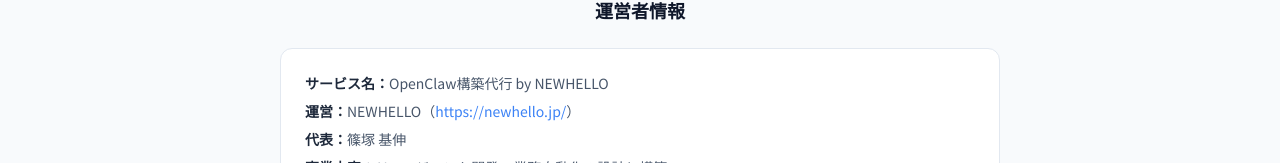
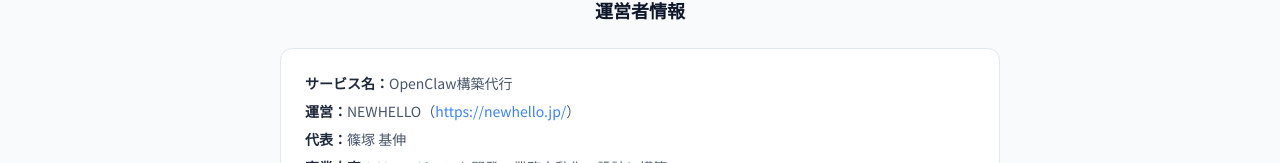
Before and after one commit to sntkmtnb/aimoneyguide, a Next.js app: page /services in a window 1280 px wide. Shown: the part 7991-8154 px from the top of the page. Built offline with nearby package versions, Linux system fonts and the light colour scheme.

Commit message:
Remove 'by NEWHELLO' from branding - simplify to 'OpenClaw構築代行'

```diff
--- a/src/app/layout.tsx
+++ b/src/app/layout.tsx
@@ -6,8 +6,8 @@
 export const metadata: Metadata = {
   metadataBase: new URL('https://ai-money-guide.com'),
   title: {
-    default: 'OpenClaw構築代行 by NEWHELLO | AIエージェント開発',
-    template: '%s | OpenClaw構築代行 by NEWHELLO',
+    default: 'OpenClaw構築代行 | AIエージェント開発',
+    template: '%s | OpenClaw構築代行',
   },
   description:
     'NEWHELLOのOpenClaw構築代行。あなた専用のAIエージェントを構築。Discord/LINE/メール連携、業務自動化。構築から運用まで全部やります。',
@@ -25,8 +25,8 @@
     type: 'website',
     locale: 'ja_JP',
     url: 'https://ai-money-guide.com',
-    siteName: 'OpenClaw構築代行 by NEWHELLO',
-    title: 'OpenClaw構築代行 by NEWHELLO',
+    siteName: 'OpenClaw構築代行',
+    title: 'OpenClaw構築代行',
     description:
       'OpenClawであなた専用のAIエージェントを構築。構築から運用まで全部やります。',
     images: [
@@ -34,13 +34,13 @@
         url: 'https://ai-money-guide.com/og-image.png',
         width: 1200,
         height: 630,
-        alt: 'OpenClaw構築代行 by NEWHELLO — AIがあなたの業務を24時間自動化',
+        alt: 'OpenClaw構築代行 — AIがあなたの業務を24時間自動化',
       },
     ],
   },
   twitter: {
     card: 'summary_large_image',
-    title: 'OpenClaw構築代行 by NEWHELLO',
+    title: 'OpenClaw構築代行',
     description:
       'OpenClawであなた専用のAIエージェントを構築。構築から運用まで全部やります。',
     creator: '@ai_money_guide',
--- a/src/app/legal/privacy/page.tsx
+++ b/src/app/legal/privacy/page.tsx
@@ -10,7 +10,7 @@
       <div className="max-w-3xl mx-auto px-4 sm:px-6">
         <h1 className="text-3xl font-bold mb-8">プライバシーポリシー</h1>
         <div className="bg-white rounded-xl border border-gray-200 p-8 space-y-6 text-sm text-gray-700 leading-relaxed">
-          <p>OpenClaw構築代行 by NEWHELLO（以下「当サービス」）は、お客様の個人情報の保護を重要な責務と考え、以下のとおりプライバシーポリシーを定めます。</p>
+          <p>OpenClaw構築代行（以下「当サービス」）は、お客様の個人情報の保護を重要な責務と考え、以下のとおりプライバシーポリシーを定めます。</p>
 
           <div>
             <h2 className="font-bold text-gray-900 text-base mb-2">1. 収集する情報</h2>
--- a/src/app/legal/tokushoho/page.tsx
+++ b/src/app/legal/tokushoho/page.tsx
@@ -33,7 +33,7 @@
           </div>
           <div>
             <p className="font-semibold text-gray-900 mb-1">サービス名</p>
-            <p>OpenClaw構築代行 by NEWHELLO</p>
+            <p>OpenClaw構築代行</p>
           </div>
           <div>
             <p className="font-semibold text-gray-900 mb-1">販売URL</p>
--- a/src/app/services/page.tsx
+++ b/src/app/services/page.tsx
@@ -3,7 +3,7 @@
 import Accordion from '@/components/Accordion';
 
 export const metadata: Metadata = {
-  title: 'OpenClaw構築代行 by NEWHELLO | AIエージェント開発',
+  title: 'OpenClaw構築代行 | AIエージェント開発',
   description:
     'NEWHELLOのOpenClaw構築代行。あなた専用のAIエージェントを構築。Discord/LINE/メール連携、業務自動化。構築から運用まで全部やります。',
 };
@@ -540,7 +540,7 @@
         <div className="max-w-3xl mx-auto px-4 sm:px-6">
           <h2 className="text-lg font-bold mb-6 text-center">運営者情報</h2>
           <div className="bg-white rounded-xl border border-gray-200 p-6 text-sm text-gray-600 space-y-2">
-            <p><span className="font-semibold text-gray-800">サービス名：</span>OpenClaw構築代行 by NEWHELLO</p>
+            <p><span className="font-semibold text-gray-800">サービス名：</span>OpenClaw構築代行</p>
             <p><span className="font-semibold text-gray-800">運営：</span>NEWHELLO（<a href="https://newhello.jp/" target="_blank" rel="noopener noreferrer" className="text-primary hover:underline">https://newhello.jp/</a>）</p>
             <p><span className="font-semibold text-gray-800">代表：</span>篠塚 基伸</p>
             <p><span className="font-semibold text-gray-800">事業内容：</span>AIエージェント開発・業務自動化の設計と構築</p>
```
